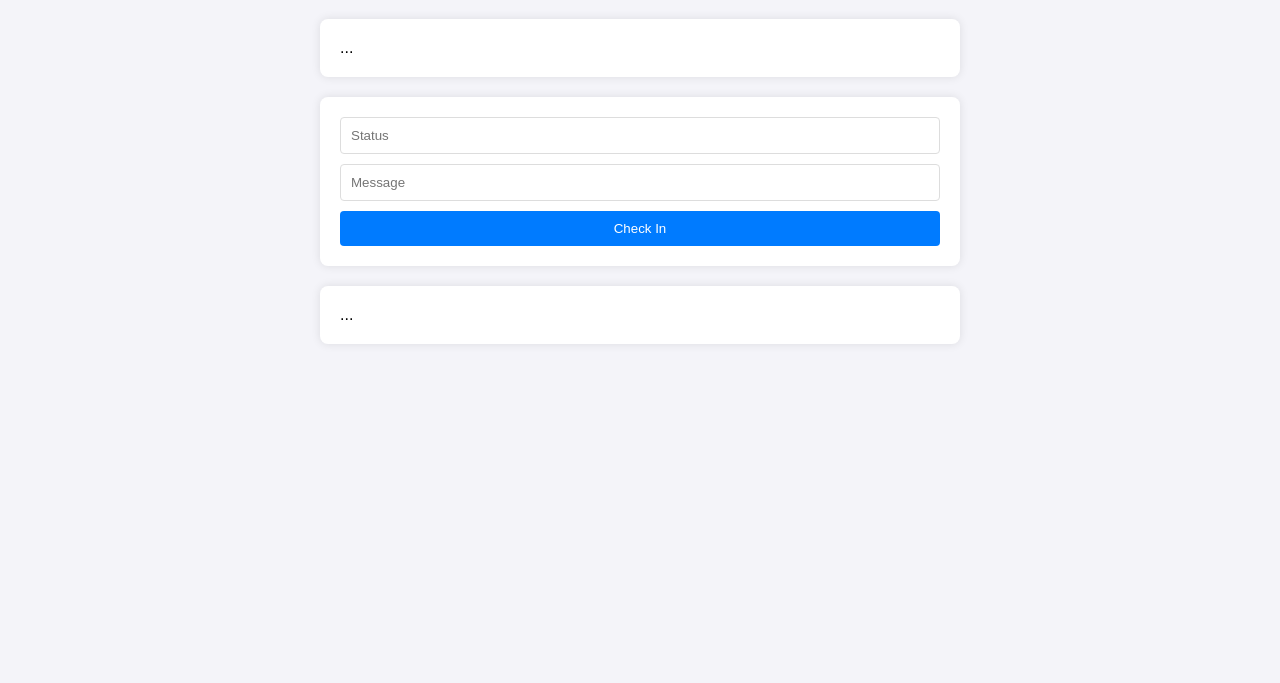
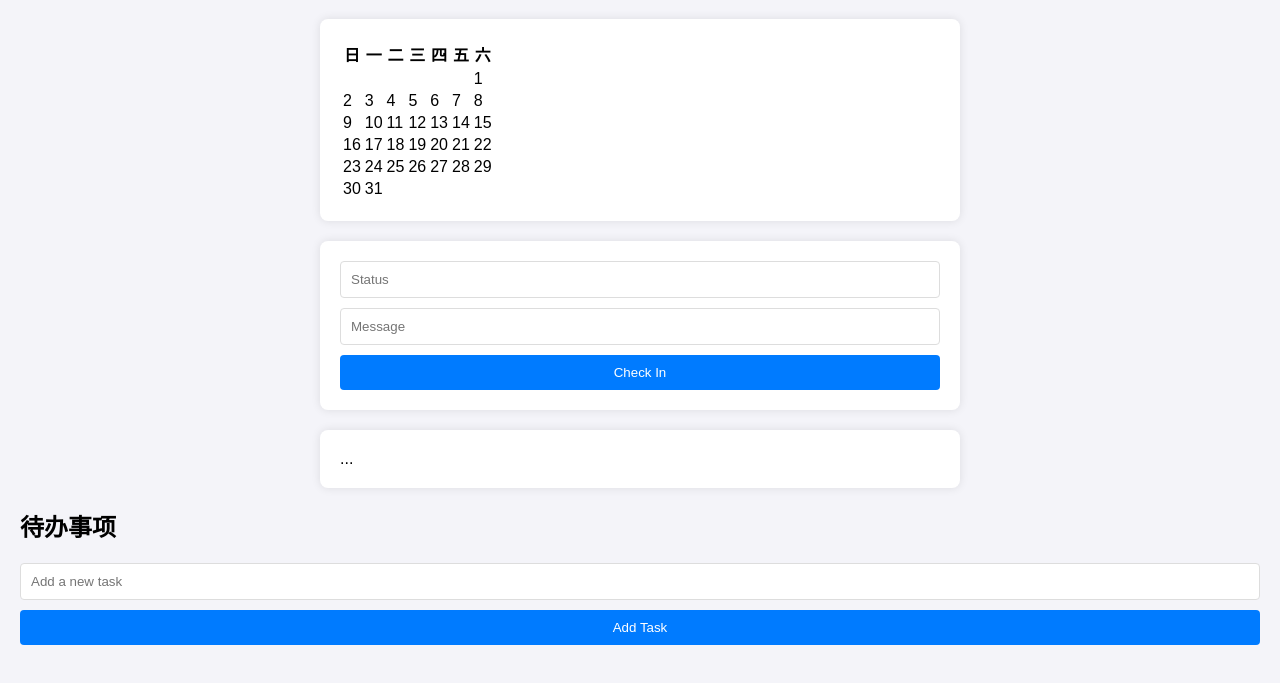
Before and after one commit to zzyss-marker/notes, a website: page docs/index.html in a window 1280 px wide. Shown: the part 81-764 px from the top of the page. Drawn offline with Linux system fonts and the light colour scheme.

Commit message:
update web

```diff
--- a/docs/index.html
+++ b/docs/index.html
@@ -15,6 +15,12 @@
         <button onclick="checkIn()">Check In</button>
     </div>
     <div id="history"></div>
+    <div id="todo-list">
+        <h2>待办事项</h2>
+        <input type="text" id="todo-input" placeholder="Add a new task">
+        <button onclick="addTodo()">Add Task</button>
+        <ul id="todos"></ul>
+    </div>
     <script src="scripts.js"></script>
 </body>
 </html>
--- a/docs/scripts.js
+++ b/docs/scripts.js
@@ -1,6 +1,31 @@
 function generateCalendar() {
-    // Use the existing generateCalendar function logic
-    const calendarStr = `...`; // Replace with actual calendar generation logic
+    const today = new Date();
+    const currentMonth = today.getMonth();
+    const currentYear = today.getFullYear();
+
+    const firstDay = new Date(currentYear, currentMonth, 1);
+    const lastDay = new Date(currentYear, currentMonth + 1, 0);
+
+    const weekDays = ['日', '一', '二', '三', '四', '五', '六'];
+
+    let calendarStr = '<table><tr>';
+    weekDays.forEach(day => calendarStr += `<th>${day}</th>`);
+    calendarStr += '</tr><tr>';
+
+    for (let i = 0; i < firstDay.getDay(); i++) {
+        calendarStr += '<td></td>';
+    }
+
+    for (let day = 1; day <= lastDay.getDate(); day++) {
+        const isToday = day === today.getDate();
+        calendarStr += `<td${isToday ? ' class="today"' : ''}>${day}</td>`;
+
+        if ((day + firstDay.getDay()) % 7 === 0) {
+            calendarStr += '</tr><tr>';
+        }
+    }
+
+    calendarStr += '</tr></table>';
     document.getElementById('calendar').innerHTML = calendarStr;
 }
 
```
